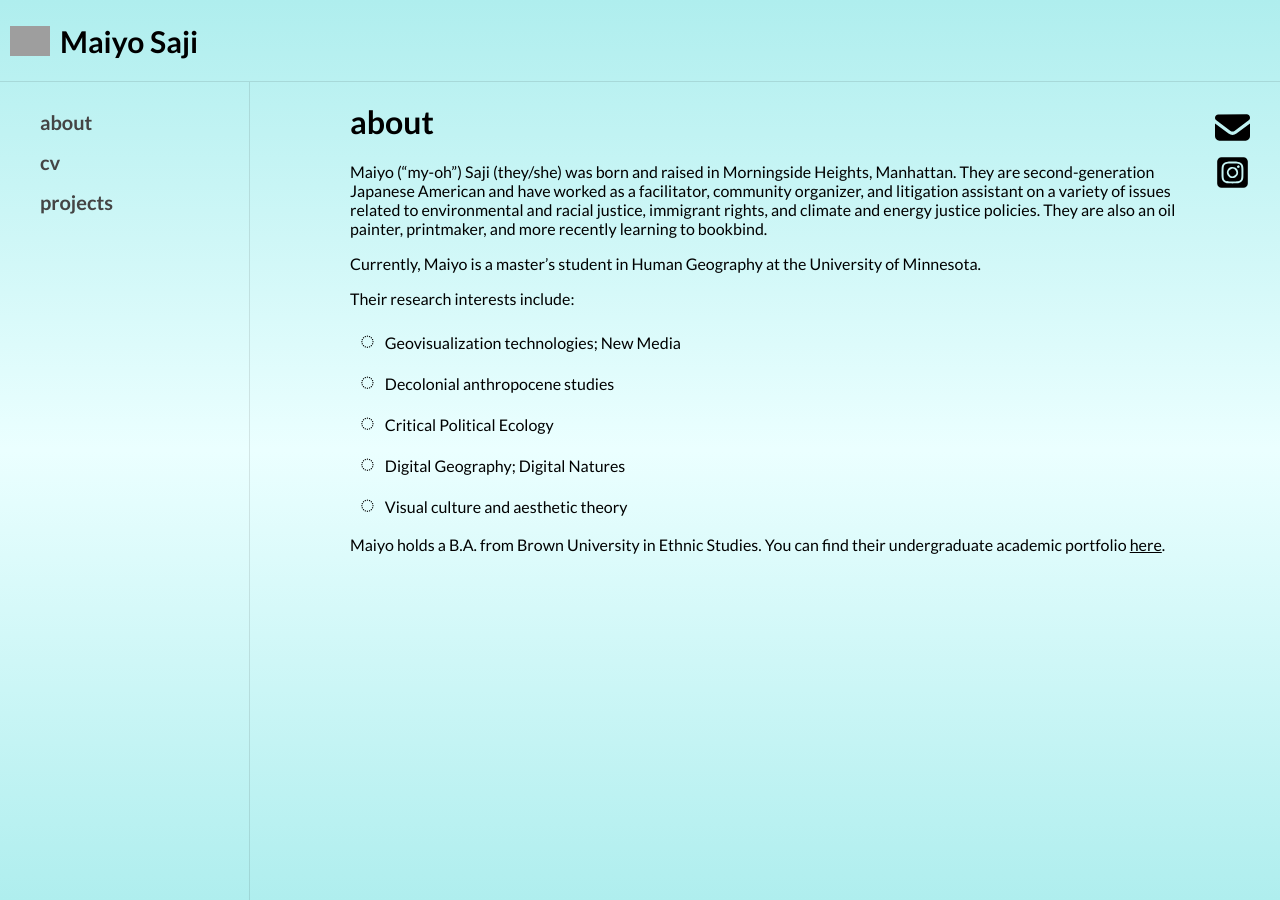
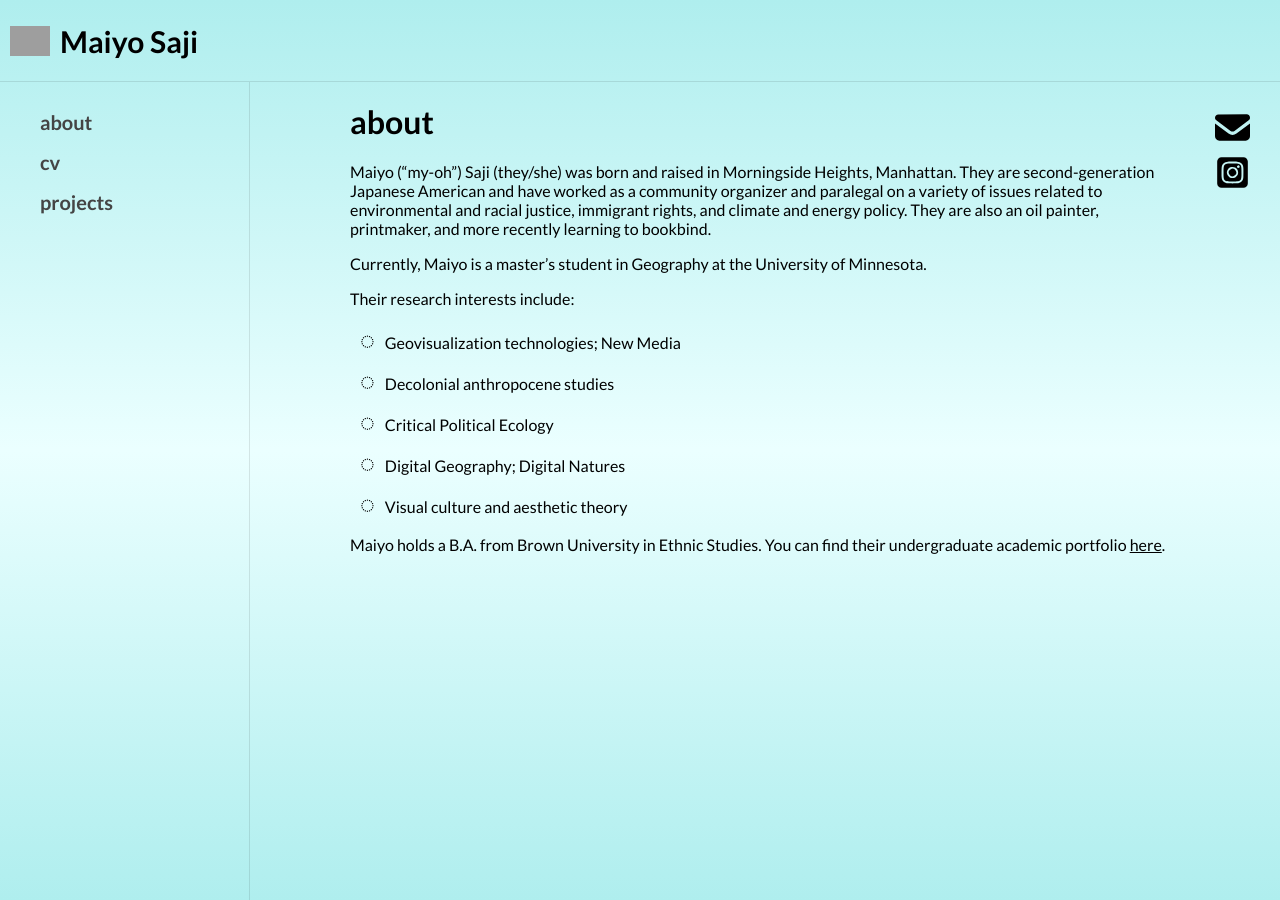
Before and after one commit to msaji69/msaji69.github.io, a Jekyll site: the page built from about.md, in a window 1280 px wide. Built offline with Jekyll 4.4.1, drawn with Linux system fonts in a browser that asks for light colours; grey boxes are pictures that could not be loaded.

Commit message:
Revise Maiyo Saji's bio details
Updated job title and academic field for Maiyo Saji.

```diff
--- a/about.md
+++ b/about.md
@@ -4,9 +4,9 @@
 
 # about
 
-Maiyo (“my-oh”) Saji (they/she) was born and raised in Morningside Heights, Manhattan. They are second-generation Japanese American and have worked as a facilitator, community organizer, and litigation assistant on a variety of issues related to environmental and racial justice, immigrant rights, and climate and energy justice policies. They are also an oil painter, printmaker, and more recently learning to bookbind.
+Maiyo (“my-oh”) Saji (they/she) was born and raised in Morningside Heights, Manhattan. They are second-generation Japanese American and have worked as a community organizer and paralegal on a variety of issues related to environmental and racial justice, immigrant rights, and climate and energy policy. They are also an oil painter, printmaker, and more recently learning to bookbind.
 
-Currently, Maiyo is a master’s student in Human Geography at the University of Minnesota.
+Currently, Maiyo is a master’s student in Geography at the University of Minnesota.
 
 Their research interests include:
 
```
